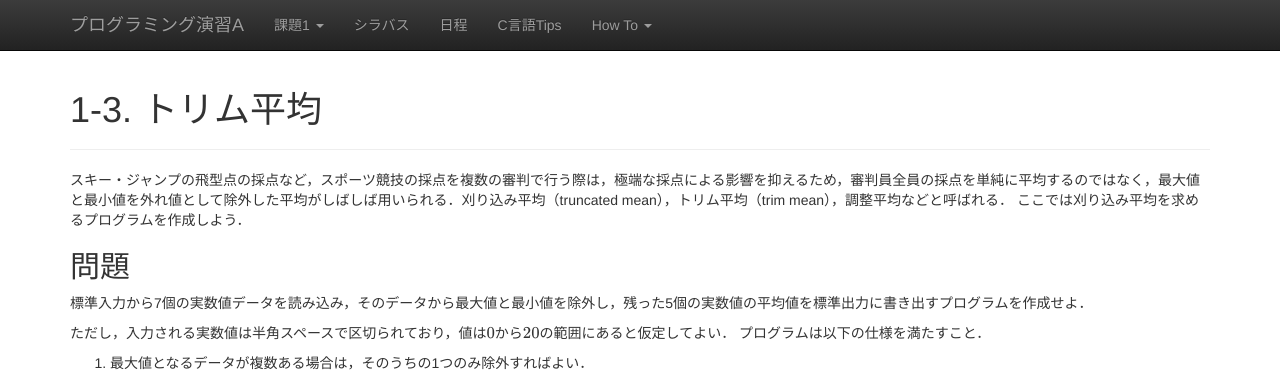
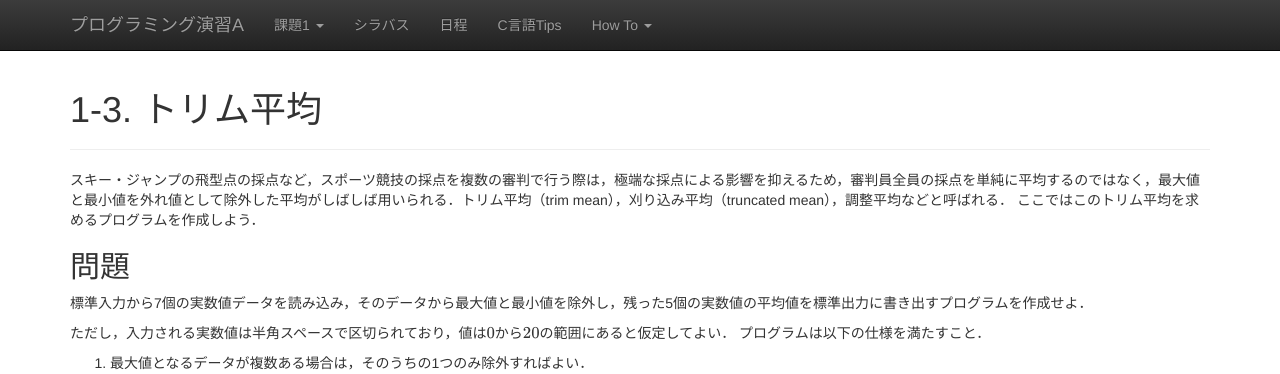
Before and after one commit to ecei-tohoku/ppa-public, a Jekyll site: the page built from kadai1/p13.md, in a window 1280 px wide. Shown: the top 374 px of the page. Built offline with Jekyll 4.4.1, drawn with Linux system fonts in a browser that asks for light colours; nearby versions of some CDN libraries; formulas are drawn with MathJax 3.

Commit message:
modify: 問題タイトルに合わせ，「トリム平均」を手前に移動

```diff
--- a/kadai1/p13.md
+++ b/kadai1/p13.md
@@ -3,8 +3,8 @@ layout: page
 title: 1-3. トリム平均
 ---
 
-スキー・ジャンプの飛型点の採点など，スポーツ競技の採点を複数の審判で行う際は，極端な採点による影響を抑えるため，審判員全員の採点を単純に平均するのではなく，最大値と最小値を外れ値として除外した平均がしばしば用いられる．刈り込み平均（truncated mean），トリム平均（trim mean），調整平均などと呼ばれる．
-ここでは刈り込み平均を求めるプログラムを作成しよう．
+スキー・ジャンプの飛型点の採点など，スポーツ競技の採点を複数の審判で行う際は，極端な採点による影響を抑えるため，審判員全員の採点を単純に平均するのではなく，最大値と最小値を外れ値として除外した平均がしばしば用いられる．トリム平均（trim mean），刈り込み平均（truncated mean），調整平均などと呼ばれる．
+ここではこのトリム平均を求めるプログラムを作成しよう．
 
 ## 問題
 標準入力から7個の実数値データを読み込み，そのデータから最大値と最小値を除外し，残った5個の実数値の平均値を標準出力に書き出すプログラムを作成せよ．
```
